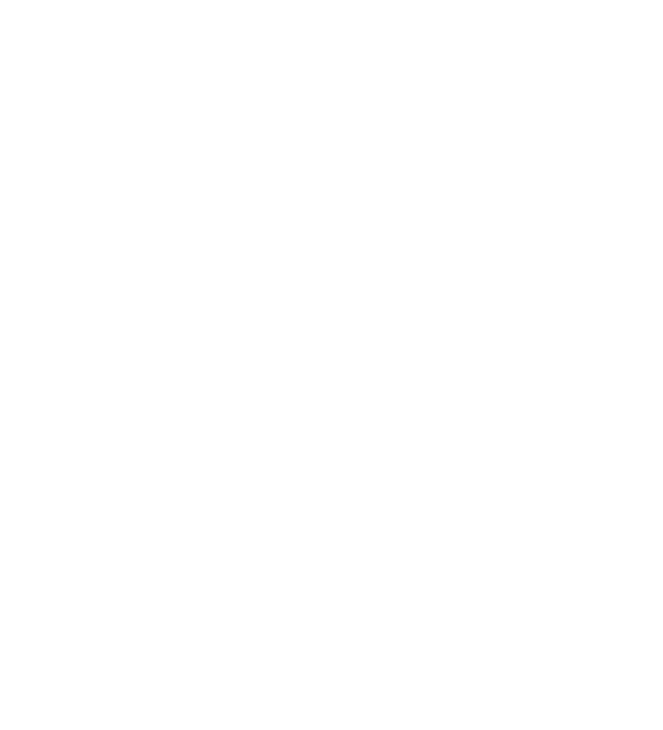
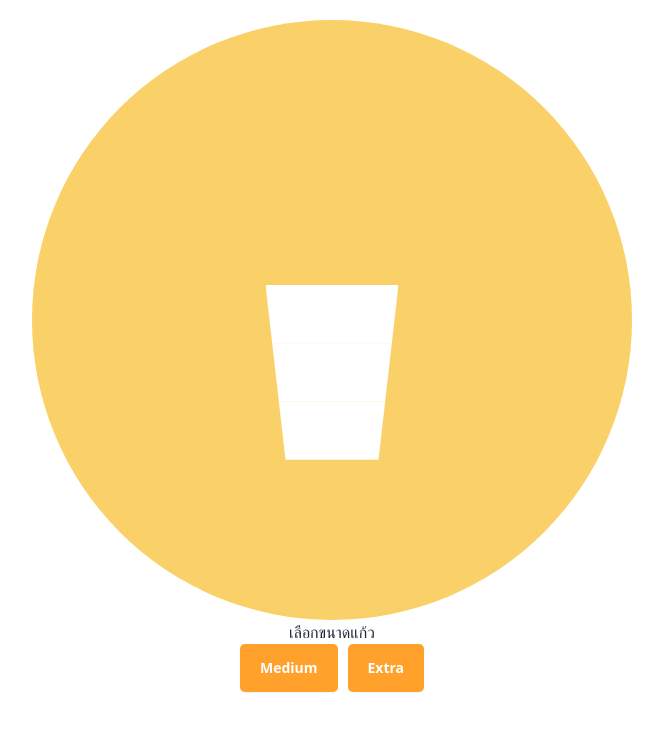
Before and after one commit to MheeKhawDum/PROJECT2-SEC-1-Monkeyz, a Vue app: page /custom in a window 1280 px wide. Before the commit this address had no page. Shown: the top 730 px of the page, without its empty margins (308-971 px from the left). Built offline with nearby package versions, Linux system fonts and the light colour scheme.

Commit message:
65130500097-[ADD]-fetch and route

```diff
--- a/package.json
+++ b/package.json
@@ -6,9 +6,11 @@
   "scripts": {
     "dev": "vite",
     "build": "vite build",
-    "preview": "vite preview"
+    "preview": "vite preview",
+    "backend": "json-server --watch ./public/data/db.json --port 5000"
   },
   "dependencies": {
+    "json-server": "^1.0.0-beta.3",
     "pinia": "^2.2.4",
     "vue": "^3.4.29",
     "vue-router": "^4.4.5"
--- a/src/components/CustomPage.vue
+++ b/src/components/CustomPage.vue
@@ -1,220 +1,258 @@
 <script setup>
-import { ref, computed } from 'vue';
+import { ref, watch } from "vue";
 
-// Data for bases, flavors, and toppings
-const bases = ref([
-  { name: 'Coffee', price: 50, image: '../picture/coffee.png' },
-  { name: 'Tea', price: 40, image: '../picture/tea.png' },
-  { name: 'Milk', price: 45, image: '../picture/milk.png' }
+// ตัวแปรสำหรับคำถามและตัวเลือก
+const questions = ref([
+  { id: 1, question: "เลือกขนาดแก้ว", options: ["Medium", "Extra"] },
+  { id: 2, question: "เลือกประเภทเครื่องดื่ม", options: ["ร้อน", "เย็น"] },
+  { id: 3, question: "เลือก Bottoming", options: ["ไข่มุกดำ", "ถั่วแดง", "คอนยัค"] },
+  { id: 4, question: "เลือก Base", options: ["ชานม", "ชาเขียว", "โกโก้"] },
+  { id: 5, question: "เลือก Flavor", options: ["ช็อคโกแลต", "นม", "สตอเบอร์รี่"] },
+  { id: 6, question: "เลือก Topping", options: ["ไข่มุก", "เยลลี่", "วิปครีม"] },
 ]);
 
-const flavors = ref(['Vanilla', 'Caramel', 'Hazelnut']);
-const toppings = ref([
-  { name: 'Whipped Cream', price: 10 },
-  { name: 'Pearls', price: 15 },
-  { name: 'Jelly', price: 10 }
-]);
+// เก็บคำตอบของผู้ใช้
+const answers = ref([]);
+const currentQuestionIndex = ref(0);
+const clickCount = ref(0);
 
-// Custom drink data
-const customDrink = ref({
-  base: '',
-  flavors: [],
-  toppings: '',
-  drinkType: '',
-  sweetness: '',
-  price: 0
-});
 
-// Computed property for custom drink image based on selected base
-const customDrinkImage = computed(() => {
-  const selectedBase = bases.value.find(base => base.name === customDrink.value.base);
-  return selectedBase ? selectedBase.image : '';
-});
+// ตัวแปรสำหรับจัดการสีพื้นหลังและแก้ว
+const backgroundColor = ref('#fad168');
+const hotColors = { layer4: '#ffcc80', layer3: '#ffb74d', layer2: '#ffa726', layer1: '#ff9800' };
+const coldColors = { layer4: '#80dfff', layer3: '#4dcfff', layer2: '#26bfff', layer1: '#00aaff' };
+const whiteColor = '#ffffff';
+const cupColors = ref({ layer1: whiteColor, layer2: whiteColor, layer3: whiteColor, layer4: whiteColor });
 
-// Computed property for total price calculation
-const customDrinkTotalPrice = computed(() => {
-  let totalPrice = 0;
-  const selectedBase = bases.value.find(base => base.name === customDrink.value.base);
-  if (selectedBase) {
-    totalPrice += selectedBase.price;
+const fillLevel = ref(0);
+const maxLayers = ref(3);
+let activeColors = null;
+const isColorSelected = ref(false);
+const scale = ref(0.7); // ขนาดเริ่มต้นเป็น Medium
+const isFlavorSkipped = ref(false); // ตัวแปรบอกว่าข้ามคำถาม Flavor หรือไม่
+
+// ฟังก์ชันเปลี่ยนขนาดแก้ว
+const scaleCup = (size) => {
+  if (size === "Medium") {
+    if (clickCount.value === 0 || clickCount.value % 3 === 1) {
+      clickCount.value += 1; // ถ้ายังไม่ได้กด Medium ก่อนหน้า บวก 1
+    }
+    clickCount.value += 1; // เพิ่มอีก 1 รวมเป็นบวก 2
+    scale.value = 0.7;
+    maxLayers.value = 3;
+    isFlavorSkipped.value = true; // ข้ามคำถาม Flavor เมื่อเลือก Medium
+  } else if (size === "Extra") {
+    // ถ้าเลือก Extra แล้วเคยกด Medium ก่อนหน้า ให้ลบ 2 และบวก 1
+    if (clickCount.value % 3 === 0 || clickCount.value % 3 === 2) {
+      clickCount.value -= 2;
+    }
+    clickCount.value += 1; // บวก 1 เมื่อเลือก Extra
+    scale.value = 1;
+    maxLayers.value = 4;
+    isFlavorSkipped.value = false;
   }
 
-  if (customDrink.value.drinkType === 'cold') {
-    totalPrice += 10; // Add extra price for cold drinks
+  fillLevel.value = Math.min(fillLevel.value, maxLayers.value);
+  updateCupColors();
+};
+
+// ฟังก์ชันเปลี่ยนสีแก้ว
+function changeColor(type) {
+  backgroundColor.value = type === "ร้อน" ? '#fff7b7' : '#b1e0ff';
+  activeColors = type === "ร้อน" ? hotColors : coldColors;
+  isColorSelected.value = true;
+  fillLevel.value = 0;
+  updateCupColors();
 }
 
-  const selectedTopping = toppings.value.find(topping => topping.name === customDrink.value.toppings);
-  if (selectedTopping) {
-    totalPrice += selectedTopping.price;
+// ฟังก์ชันอัปเดตสีแก้ว
+function updateCupColors() {
+  const levels = ['layer1', 'layer2', 'layer3', 'layer4'];
+  levels.forEach((layer, index) => {
+    cupColors.value[layer] = index < fillLevel.value ? activeColors[layer] : whiteColor;
+  });
 }
 
-  return totalPrice;
-});
+// ฟังก์ชันสำหรับเลือกตัวเลือกและไปยังคำถามถัดไป
+const selectOption = (option) => {
+  answers.value[currentQuestionIndex.value] = option;
 
-// Function to add custom drink to the cart
-function addCustomDrinkToCart() {
-  if (!customDrink.value.base || !customDrink.value.drinkType || !customDrink.value.sweetness) {
-    alert('Please complete the form.');
-    return;
+  // อัปเดตการเปลี่ยนแปลงตามคำถามที่เลือก
+  if (currentQuestionIndex.value === 0) {
+    scaleCup(option);
+  } else if (currentQuestionIndex.value === 1) {
+    changeColor(option);
+  } else if (currentQuestionIndex.value >= 2) {
+    fillLevel.value = Math.min(fillLevel.value + 1, maxLayers.value);
+    updateCupColors();
   }
 
-  const drink = {
-    ...customDrink.value,
-    totalPrice: customDrinkTotalPrice.value
+  // ข้ามคำถาม Flavor ถ้าเลือก Medium
+  if (isFlavorSkipped.value && currentQuestionIndex.value === 4) {
+    currentQuestionIndex.value += 1;
+  }
+
+  // เพิ่มจำนวนการกดปุ่ม
+
+  clickCount.value++;
+  console.log(clickCount.value)
+
+  // ไปยังคำถามถัดไป
+  if (currentQuestionIndex.value < questions.value.length - 1) {
+    currentQuestionIndex.value++;
+  }
 };
 
-  // Logic to add the drink to the cart (this depends on how you handle the cart)
-  console.log('Drink added to cart:', drink);
-  alert('Drink added to cart');
 
-  // Reset form after adding to cart
-  customDrink.value = {
-    base: '',
-    flavors: [],
-    toppings: '',
-    drinkType: '',
-    sweetness: '',
-    price: 0
-  };
+const goBack = () => {
+  if (currentQuestionIndex.value > 0) {
+    // ลบคำตอบในคำถามปัจจุบันก่อนย้อนกลับ
+    answers.value.splice(currentQuestionIndex.value, 1);
+    currentQuestionIndex.value--;
+
+    // ถ้าย้อนกลับไปเจอคำถาม Flavor ให้ข้ามเมื่อเลือก Medium
+    if (isFlavorSkipped.value && currentQuestionIndex.value === 4) {
+      currentQuestionIndex.value--;
     }
 
-// Function to open different page (home page in this case)
-function openPage(page) {
-  console.log(`Opening page: ${page}`);
-  // Logic to open a different page
+    // ลบ layer ของแก้วตามคำถามที่ย้อนกลับ
+    if (currentQuestionIndex.value >= 2) {
+      fillLevel.value = Math.max(0, fillLevel.value - 1); // ลดระดับแก้ว
+      updateCupColors(); // อัปเดตสีแก้วใหม่
+    } else {
+      // ถ้าย้อนกลับไปถึงคำถาม id1 หรือ id2 ให้รีเซ็ตแก้ว
+      fillLevel.value = 0;
+      updateCupColors(); // รีเซ็ตสีแก้วใหม่
     }
+
+    // ถ้าย้อนกลับไปที่คำถาม id1 (เลือกขนาดแก้ว) ให้เปลี่ยนสีพื้นหลังเป็น '#fad168'
+    if (currentQuestionIndex.value === 0) {
+      backgroundColor.value = '#fad168';
+    }
+
+    // ลดจำนวนการกดปุ่ม
+    clickCount.value--;
+    console.log(clickCount.value)
+  }
+};
+
+
+
+
+
+// Watch currentQuestionIndex และ scale เพื่อข้ามคำถาม Flavor เมื่อเลือก Medium
+watch([currentQuestionIndex, scale], () => {
+  // ตรวจสอบว่า currentQuestionIndex < 4 เพื่อป้องกันการข้ามแบบผิดๆ
+  if (isFlavorSkipped.value && currentQuestionIndex.value === 4 && scale.value === 0.7) {
+    currentQuestionIndex.value += 1; // ข้ามคำถาม Flavor
+  }
+});
 
 </script>
 
 
 <template>
-<!-- Custom Page -->
-<div v-show="custom" class="bg-orange-100 flex-grow p-4">
-    <div class="flex flex-col items-center">
-      <h1 class="text-3xl mb-4 text-black">Create Your Custom Drink</h1>
-
-      <!-- Custom Drink Form -->
-      <div class="w-full max-w-md bg-white p-4 rounded shadow-md">
-        <h2 class="text-xl mb-2 text-center text-gray-900">
-          Select Ingredients
-        </h2>
-
-        <!-- Display Image Based on Selected Base -->
-        <div class="mb-4 flex justify-center">
-          <img
-            :src="customDrinkImage"
-            alt="Custom Drink"
-            class="w-32 h-32 object-cover rounded"
-          />
-        </div>
-
-<!-- Base Selection -->
-<div class="mb-4">
-<label
-  for="Select Base"
-  class="block text-lg font-medium text-gray-900 mb-2"
->
-  Select Base
-</label>
-<select
-  v-model="customDrink.base"
-  class="mt-1.5 w-full rounded-lg border-gray-300 text-gray-700 sm:text-sm cursor-pointer p-2"
->
-  <option value="">Select a base</option>
-  <option v-for="base in bases" :key="base.name" :value="base.name">
-    {{ base.name }} ({{ base.price }} THB)
-  </option>
-</select>
-</div>
-
-    <!-- Flavors Selection -->
-    <div class="mt-4">
-      <label class="block mb-2 text-lg font-medium text-gray-900">Select Flavors:</label>
-      <div class="flex flex-wrap gap-2">
-        <div v-for="flavor in flavors" :key="flavor" class="flex items-center cursor-pointer">
-          <input
-            type="checkbox"
-            :value="flavor"
-            v-model="customDrink.flavors"
-            class="cursor-pointer"
-          />
-          <label class="ml-2">{{ flavor }}</label>
+  <div class="wrapper">
+    <div class="background" :style="{ backgroundColor: backgroundColor }">
+      <div class="container" :style="{ transform: `scale(${scale})` }">
+        <div class="cup">
+          <div class="cup-layer" v-if="maxLayers === 4" :style="{ height: '25%', backgroundColor: cupColors.layer4 }"></div>
+          <div class="cup-layer" :style="{ height: maxLayers === 4 ? '25%' : '33.33%', backgroundColor: cupColors.layer3 }"></div>
+          <div class="cup-layer" :style="{ height: maxLayers === 4 ? '25%' : '33.33%', backgroundColor: cupColors.layer2 }"></div>
+          <div class="cup-layer" :style="{ height: maxLayers === 4 ? '25%' : '33.33%', backgroundColor: cupColors.layer1 }"></div>
         </div>
       </div>
     </div>
 
-    <!-- Toppings Selection -->
-    <div class="mt-4">
-      <label class="block mb-2 text-lg font-medium text-gray-900">Select Topping:</label>
-      <select v-model="customDrink.toppings" class="border p-2 rounded-lg w-full cursor-pointer">
-        <option value="">Select Topping</option>
-        <option
-          v-for="topping in toppings"
-          :key="topping.name"
-          :value="topping.name"
-          class="cursor-pointer"
+<!-- ข้ามคำถาม id 5 (Flavor) ถ้าเลือกแก้ว Medium -->
+<div v-if="currentQuestionIndex < questions.length && clickCount != 6 && !(scale.value === 0.7 && questions[currentQuestionIndex].id === 5)" class="question-container">
+  <h2>{{ questions[currentQuestionIndex].question }}</h2>
+  <div class="options">
+    <button
+      v-for="option in questions[currentQuestionIndex].options"
+      :key="option"
+      class="btn"
+      @click="selectOption(option)"
     >
-          {{ topping.name }} (+{{ topping.price }} THB)
-        </option>
-      </select>
-    </div>
-
-    <!-- Temperature Selection -->
-    <div class="mt-4">
-      <label class="block mb-2 text-lg font-medium text-gray-900">Select Temperature:</label>
-      <div class="flex space-x-4">
-        <div class="flex items-center cursor-pointer">
-          <input
-            type="radio"
-            id="Hot"
-            value="hot"
-            v-model="customDrink.drinkType"
-            class="cursor-pointer"
-          />
-          <label for="hot" class="ml-2">Hot</label>
-        </div>
-        <div class="flex items-center cursor-pointer">
-          <input
-            type="radio"
-            id="Cold"
-            value="cold"
-            v-model="customDrink.drinkType"
-            class="cursor-pointer"
-          />
-          <label for="cold" class="ml-2">Cold (+10 THB)</label>
-        </div>
+      {{ option }}
+    </button>
   </div>
 </div>
 
-        <div class="mt-4">
-          <label class="block mb-2">Select Sweetness:</label>
-          <select v-model="customDrink.sweetness" class="border p-2 rounded cursor-pointer">
-            <option value="">Select sweetness</option>
-            <option value="0%">0%</option>
-            <option value="25%">25%</option>
-            <option value="50%">50%</option>
-            <option value="75%">75%</option>
-            <option value="100%">100%</option>
-          </select>
+<div v-else>
+  <h2>การตั้งค่าของคุณเสร็จสมบูรณ์แล้ว</h2>
 </div>
-        <!-- Display Total Price -->
-        <div class="mt-6">
-          <label class="block mb-2 text-lg font-medium text-gray-900"
-            >Total Price:</label
-          >
-          <p class="text-xl font-semibold">
-            {{ customDrinkTotalPrice }} Baht
-          </p>
-        </div>
-        <div class="mt-4 flex justify-between">
-          <button @click="openPage('home')" class="btn btn-secondary cursor-pointer">
-            Back
-          </button>
-          <button @click="addCustomDrinkToCart" class="btn btn-primary cursor-pointer">
-            Add to Cart
-          </button>
+
+
+    <!-- ปุ่มย้อนกลับ -->
+    <div v-if="currentQuestionIndex > 0">
+      <button @click="goBack" class="btn">ย้อนกลับ</button>
     </div>
   </div>
-    </div>
+</template>
 
-  </div></template>
+<style scoped>
+.wrapper {
+  display: flex;
+  justify-content: center;
+  align-items: center;
+  flex-direction: column;
+}
+
+.question-container {
+  text-align: center;
+  margin-bottom: 20px;
+}
+
+.options {
+  display: flex;
+  justify-content: center;
+  gap: 10px;
+}
+
+.btn {
+  padding: 10px 20px;
+  background-color: #ffa12b;
+  color: white;
+  border: none;
+  cursor: pointer;
+  border-radius: 5px;
+}
+
+.background {
+  background-color: #f6bd26;
+  display: flex;
+  justify-content: center;
+  align-items: center;
+  margin-top: 20px;
+  width: 600px;
+  height: 600px;
+  border-radius: 50%;
+}
+
+.container {
+  height: 37.5em;
+  width: 31.25em;
+  position: relative;
+  transition: transform 0.3s;
+}
+
+.cup {
+  height: 15.62em;
+  width: 11.87em;
+  background-color: rgba(255, 255, 255, 0);
+  position: absolute;
+  transform: translateX(-50%);
+  left: 50%;
+  top: 15.62em;
+  clip-path: polygon(0 0, 100% 0, 85% 100%, 15% 100%);
+  overflow: hidden;
+}
+
+.cup-layer {
+  width: 100%;
+  position: relative;
+  overflow: hidden;
+  transition: background-color 0.8s ease-in-out;
+}
+</style>
```
Also changed, not shown: jsconfig.json (deleted, +0 -8 lines), public/data/db.json (added, +104 -0 lines), src/components/MenuPage.vue (+34 -1 lines), src/lib/fetch.js (added, +18 -0 lines), src/router/index.js (+7 -1 lines), data/db.json (deleted), 2 other files (tests, documents, lock files or other folders). Lines whose indentation alone changed are shown as unchanged.
